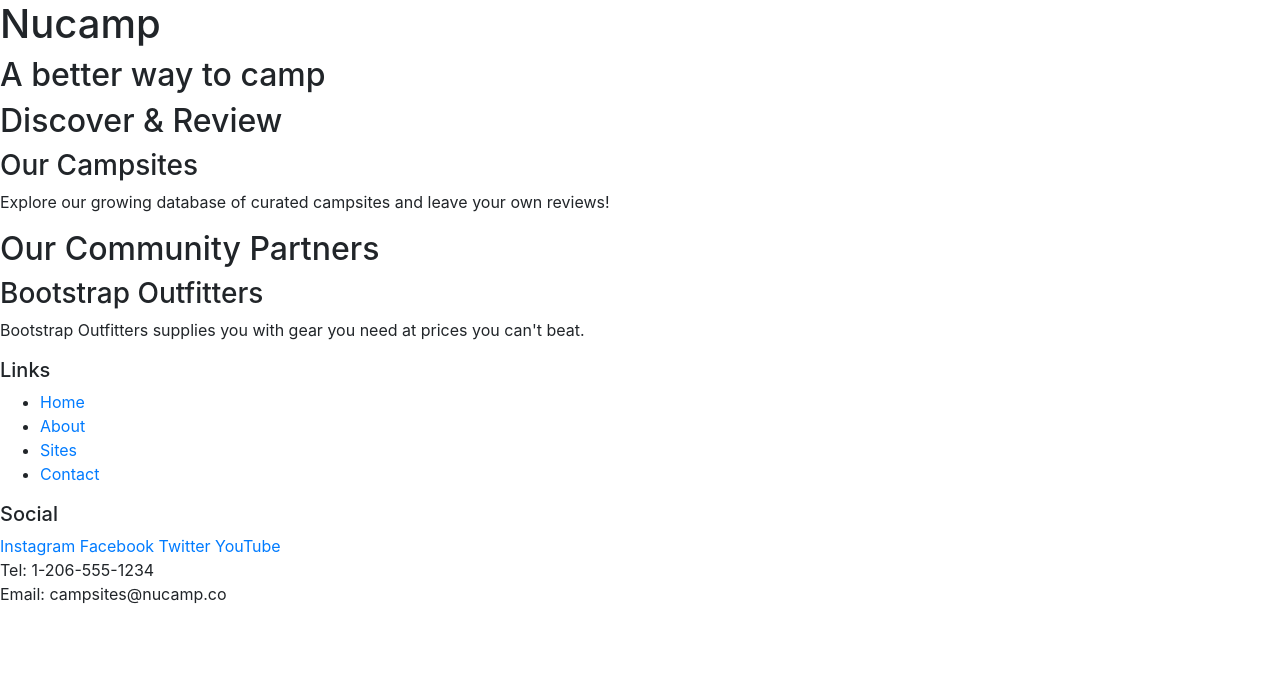
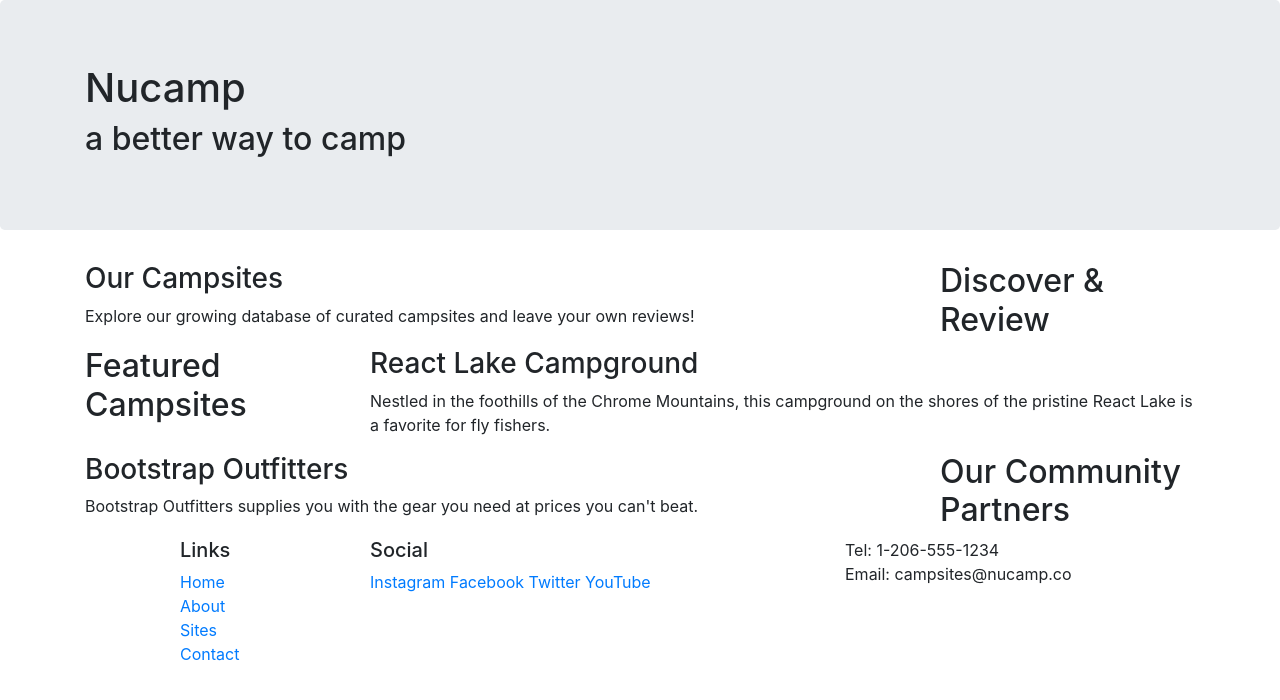
Before and after one commit to NathanSchnell/nucampprojectsite, a website: page index.html in a window 1280 px wide. Drawn offline with nearby package versions, Linux system fonts and the light colour scheme.

Commit message:
adding bootstrap elements

```diff
--- a/index.html
+++ b/index.html
@@ -11,45 +11,73 @@
 
     <body>
 
-        <header>
-            <div>
+        <header class="jumbotron">
+            <div class="container">
+                <div class="row">
+                    <div class="col">
                         <h1>Nucamp</h1>
-                <h2>A better way to camp</h2>
+                        <h2>a better way to camp</h2>
+                    </div>
+                </div>
             </div>
         </header>
 
-        <div>
+        <div class="container">
+            <div class="row">
+                <div class="col-sm-4 order-sm-last col-md-3">
                     <h2>Discover & Review</h2>
+                </div>
+                <div class="col">
                     <h3>Our Campsites</h3>
                     <p>Explore our growing database of curated campsites and leave your own reviews!</p>
                 </div>
+            </div>
 
-        <div>
+            <div class="row">
+                <div class="col-sm-4 col-md-3">
+                    <h2>Featured Campsites</h2>
+                </div>
+                <div class="col">
+                    <h3>React Lake Campground</h3>
+                    <p>Nestled in the foothills of the Chrome Mountains, this campground on the shores of the pristine React Lake is a favorite for fly fishers.</p>
+                </div>
+            </div>
+
+            <div class="row">
+                <div class="col-sm-4 order-sm-last col-md-3">
                     <h2>Our Community Partners</h2>
+                </div>
+                <div class="col">
                     <h3>Bootstrap Outfitters</h3>
-            <p>Bootstrap Outfitters supplies you with gear you need at prices you can't beat.</p>
+                    <p>Bootstrap Outfitters supplies you with the gear you need at prices you can't beat.</p>
+                </div>
+            </div>
         </div>
 
         <footer>
-            <div>
+            <div class="container">
+                <div class="row">
+                    <div class="col-4 col-sm-2 offset-1">
                         <h5>Links</h5>
-                <ul>
+                        <ul class="list-unstyled">
                             <li><a href="#">Home</a></li>
                             <li><a href="#">About</a></li>
                             <li><a href="#">Sites</a></li>
                             <li><a href="#">Contact</a></li>
                         </ul>
                     </div>
-            <div>
+                    <div class="col-6 col-sm-5">
                         <h5>Social</h5>
-                <a href="http://instagram.com">Instagram</a>
-                <a href="http://facebook.com">Facebook</a>
-                <a href="http://twitter.com">Twitter</a>
-                <a href="http://youtube.com">YouTube</a>
+                        <a href="http://instagram.com/">Instagram</a>
+                        <a href="http://facebook.com/">Facebook</a>
+                        <a href="http://twitter.com/">Twitter</a>
+                        <a href="http://youtube.com/">YouTube</a>
                     </div>
-            <div>
-                Tel: 1-206-555-1234 <br>
+                    <div class="col-sm-4">
+                        Tel: 1-206-555-1234<br />
                         Email: campsites@nucamp.co
+                    </div>
+               </div>
             </div>
         </footer>
 
```
Lines whose indentation alone changed are shown as unchanged.
